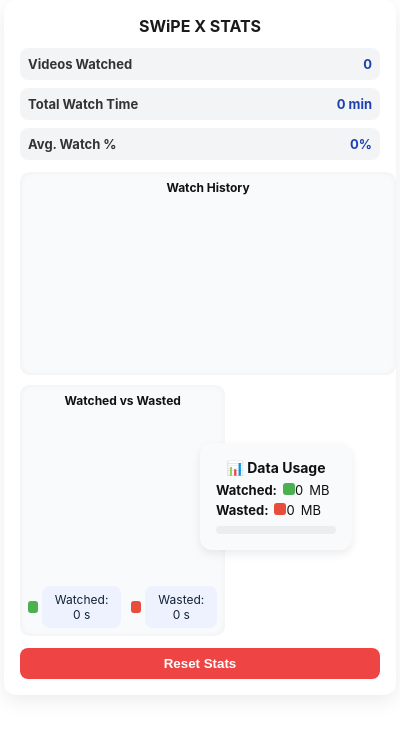
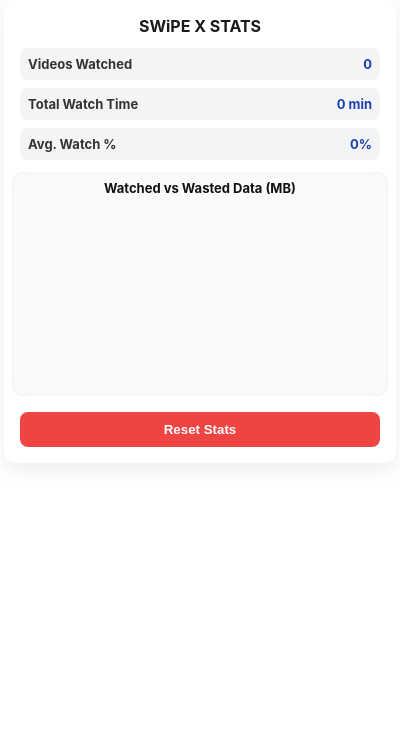
Before and after one commit to JamilAL01/swipe_extension_server, a browser extension: page popup/popup.html in a window 400 px wide. Drawn offline with Linux system fonts and the light colour scheme.

Commit message:
update popup

```diff
--- a/popup/popup.html
+++ b/popup/popup.html
@@ -11,26 +11,30 @@
       --muted: #f3f4f6;
       --accent: #1e40af;
       --card: #f9fafc;
-      --danger: #ef4444;
+      --danger:#ef4444;
     }
 
-    html, body {
-      margin: 0;
-      padding: 0;
-      font-family: Inter, Arial, sans-serif;
-      background: transparent;
+    html,body {
+      margin:0;
+      padding:0;
+      font-family:Inter,Arial,sans-serif;
+      background:transparent;
     }
 
     .container {
-      width: 360px;
-      padding: 16px;
-      background: var(--bg);
-      border-radius: 12px;
-      box-shadow: 0 6px 20px rgba(0,0,0,0.08);
-      color: #111;
+      width:360px;
+      padding:16px;
+      background:var(--bg);
+      border-radius:12px;
+      box-shadow:0 6px 20px rgba(0,0,0,0.08);
+      color:#111;
     }
 
-    h1 { font-size:16px; margin:0 0 12px; text-align:center }
+    h1 {
+      font-size:16px;
+      margin:0 0 12px;
+      text-align:center;
+    }
 
     .metrics {
       display:flex;
@@ -48,53 +52,37 @@
       font-size:13px;
     }
 
-    .metric .label { color:#333 }
-    .metric .value { font-weight:700; color:var(--accent) }
+    .metric .label { color:#333; }
+    .metric .value { font-weight:700; color:var(--accent); }
 
     .charts {
-      display:grid;
-      grid-template-columns:1fr 1fr;
-      gap:10px;
+      display:flex;
+      flex-direction:column;
+      gap:12px;
       margin-top:10px;
     }
 
     .chart-block {
-      background: var(--card);
+      background:var(--card);
       padding:8px;
       border-radius:10px;
       text-align:center;
     }
 
     .chart-block h3 {
-      font-size:12px;
+      font-size:13px;
       margin:0 0 8px;
     }
 
     canvas {
       width:100% !important;
-      height:160px !important;
+      height:180px !important;
     }
-
-    .summary-row {
-      display:flex;
-      justify-content:space-between;
-      margin-top:8px;
-      font-size:12px;
-    }
-
-    .summary-row span {
-      background:#eef2ff;
-      padding:6px 8px;
-      border-radius:8px;
-      color:#123;
-    }
-
-    .full-row { grid-column:1 / -1 }
 
     .reset-btn {
       width:100%;
-      margin-top:12px;
-      padding:8px;
+      margin-top:16px;
+      padding:10px;
       border-radius:8px;
       border:0;
       background:var(--danger);
@@ -102,72 +90,13 @@
       font-weight:700;
       cursor:pointer;
     }
-
-    /* Data Usage Card */
-    #data-usage-card {
-      background: var(--card);
-      color: #111;
-      padding: 16px;
-      border-radius: 12px;
-      box-shadow: 0 4px 10px rgba(0,0,0,0.08);
-      text-align: left;
-      font-family: 'Inter', sans-serif;
-    }
-
-    #data-usage-card h3 {
-      font-size:14px;
-      margin-bottom:6px;
-      text-align:center;
-    }
-
-    #data-usage-card p {
-      margin:4px 0;
-      font-size:13px;
-      display:flex;
-      align-items:center;
-      gap:6px;
-    }
-
-    #watchedMB::before {
-      content:"";
-      display:inline-block;
-      width:12px;
-      height:12px;
-      border-radius:3px;
-      background:#4CAF50;
-    }
-
-    #wastedMB::before {
-      content:"";
-      display:inline-block;
-      width:12px;
-      height:12px;
-      border-radius:3px;
-      background:#E74C3C;
-    }
-
-    #data-bar-container {
-      height: 8px;
-      width: 100%;
-      background: rgba(0,0,0,0.05);
-      border-radius: 10px;
-      overflow: hidden;
-      margin-top:8px;
-    }
-
-    #data-bar {
-      height: 100%;
-      width: 0%;
-      background: #4CAF50;
-      transition: width 0.5s ease;
-    }
   </style>
 </head>
 <body>
   <div class="container" role="main" aria-label="Swipe stats popup">
     <h1>SWiPE X STATS</h1>
 
-    <div class="metrics" aria-hidden="false">
+    <div class="metrics">
       <div class="metric">
         <span class="label"><b>Videos Watched</b></span>
         <span id="videos-count" class="value">0</span>
@@ -184,43 +113,14 @@
       </div>
     </div>
 
-    <div class="charts" aria-hidden="false">
-      <div class="chart-block full-row">
-        <h3>Watch History</h3>
-        <canvas id="watch-history-chart" aria-label="Watch history chart"></canvas>
-      </div>
-
+    <div class="charts">
       <div class="chart-block">
-        <h3>Watched vs Wasted</h3>
-        <div style="display:flex; gap:12px; align-items:center;">
-          <!-- Pie Chart -->
-          <canvas id="data-pie-chart" aria-label="Watched versus wasted pie chart" style="flex:1; max-width:160px;"></canvas>
-
-          <!-- Data Usage Card -->
-          <div id="data-usage-card" style="flex-shrink:0; min-width:120px;">
-            <h3>📊 Data Usage</h3>
-            <p><b>Watched:</b> <span id="watchedMB">0</span> MB</p>
-            <p><b>Wasted:</b> <span id="wastedMB">0</span> MB</p>
-            <div id="data-bar-container">
-              <div id="data-bar"></div>
-            </div>
-          </div>
-        </div>
-
-        <div class="summary-row" style="margin-top:10px; display:flex; gap:10px; align-items:center;">
-          <div style="display:flex; align-items:center; gap:4px;">
-            <div style="width:12px; height:12px; background:#4CAF50; border-radius:3px;"></div>
-            <span id="watched-time">Watched: 0 s</span>
-          </div>
-          <div style="display:flex; align-items:center; gap:4px;">
-            <div style="width:12px; height:12px; background:#E74C3C; border-radius:3px;"></div>
-            <span id="wasted-time">Wasted: 0 s</span>
-          </div>
-        </div>
+        <h3>Watched vs Wasted Data (MB)</h3>
+        <canvas id="data-pie-chart"></canvas>
       </div>
     </div>
 
-    <button id="reset-stats" class="reset-btn" aria-label="Reset statistics">Reset Stats</button>
+    <button id="reset-stats" class="reset-btn">Reset Stats</button>
   </div>
 
   <script src="chart.umd.js"></script>
--- a/popup/popup.js
+++ b/popup/popup.js
@@ -64,28 +64,24 @@ document.addEventListener('DOMContentLoaded', () => {
         });
       }
 
-      // ================== WATCHED vs WASTED TIME ==================
+      // ================== WATCHED vs WASTED DATA (MB) ==================
       if (history.length > 0) {
-        let totalAvailableSec = 0;
-        let totalWatchedSec = 0;
+        let totalWatchedMB = 0;
+        let totalWastedMB = 0;
 
         history.forEach(v => {
-          if (!v.duration || !v.percentWatched) return;
-          totalAvailableSec += v.duration;
-          totalWatchedSec += v.duration * (v.percentWatched / 100);
+          if (!v.extra || !v.extra.watchedMB || !v.extra.wastedMB) return;
+          totalWatchedMB += v.extra.watchedMB;
+          totalWastedMB += v.extra.wastedMB;
         });
-
-        const wastedSec = Math.max(totalAvailableSec - totalWatchedSec, 0);
-        document.getElementById('watched-time').textContent = `${Math.round(totalWatchedSec)} s`;
-        document.getElementById('wasted-time').textContent = `${Math.round(wastedSec)} s`;
 
         const ctxPie = document.getElementById('data-pie-chart').getContext('2d');
         new Chart(ctxPie, {
           type: 'pie',
           data: {
-            labels: ['Watched Time', 'Wasted Time'],
+            labels: ['Watched Data (MB)', 'Wasted Data (MB)'],
             datasets: [{
-              data: [totalWatchedSec, wastedSec],
+              data: [totalWatchedMB, totalWastedMB],
               backgroundColor: ['#4CAF50', '#E74C3C'],
               borderWidth: 1
             }]
@@ -94,11 +90,16 @@ document.addEventListener('DOMContentLoaded', () => {
             responsive: true,
             plugins: {
               legend: { position: 'bottom' },
-              tooltip: { callbacks: { label: (ctx) => `${ctx.label}: ${ctx.raw.toFixed(1)} s` } }
+              tooltip: {
+                callbacks: {
+                  label: (ctx) => `${ctx.label}: ${ctx.raw.toFixed(2)} MB`
+                }
+              }
             }
           }
         });
       }
+
 
       // ================== DATA USAGE (MB) ==================
       if (history.length > 0) {
```
